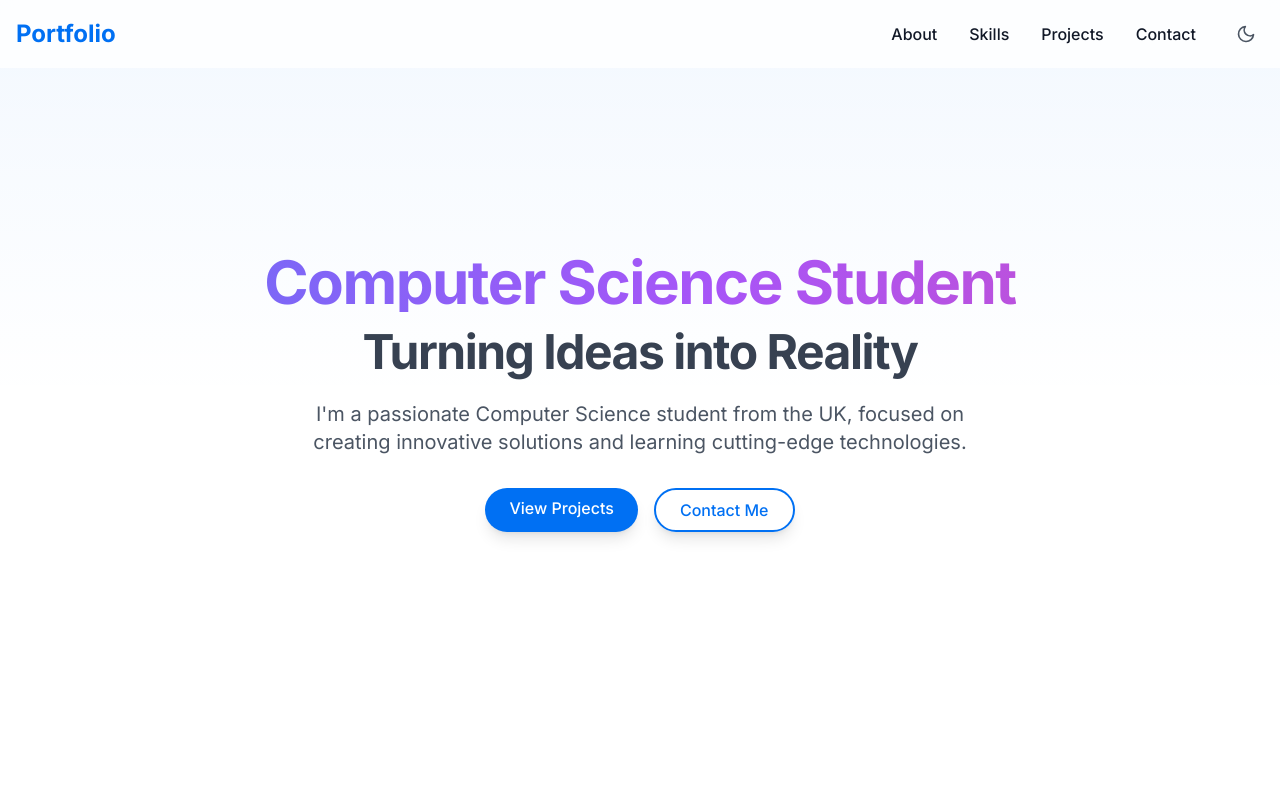
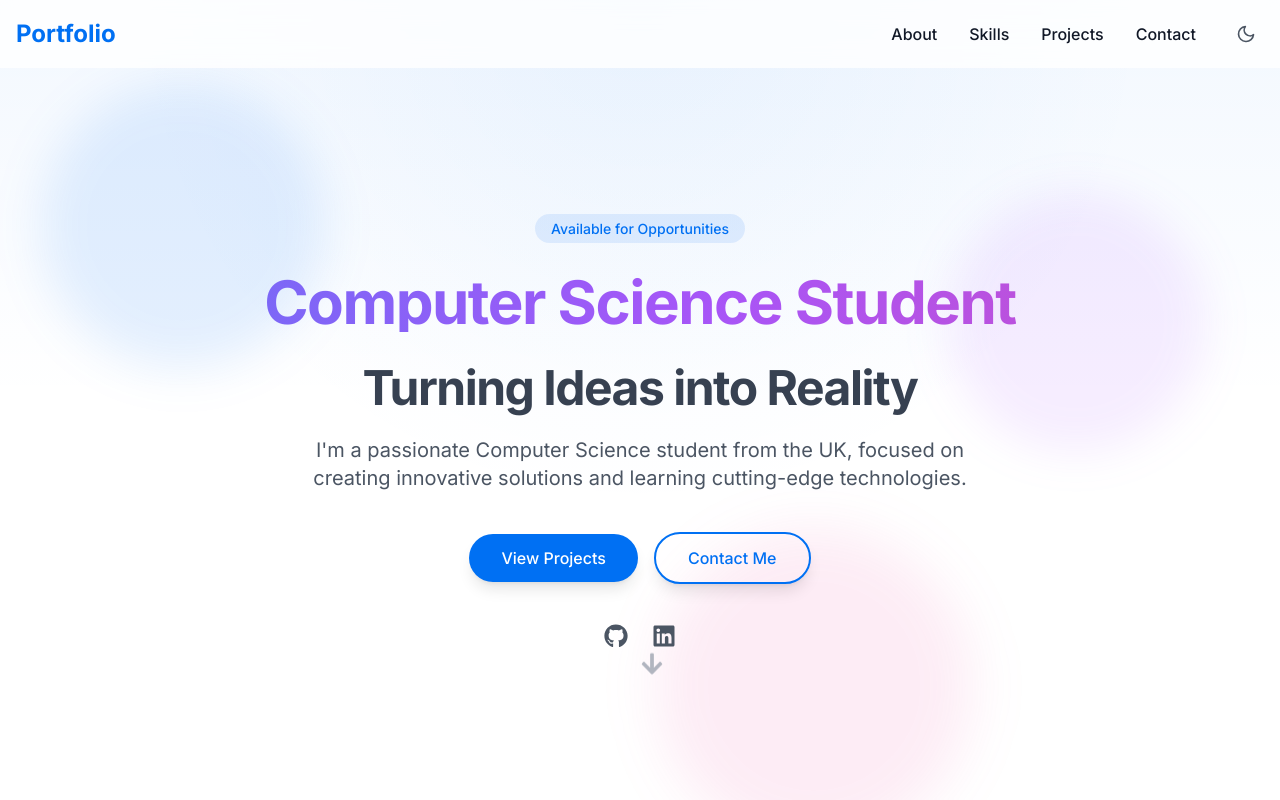
Before and after one commit to Mr-Harsh14/My-Portfolio, a Next.js app: page / in a window 1280 px wide. Shown: the top 800 px of the page. Built offline with nearby package versions, Linux system fonts and the light colour scheme.

Commit message:
better hero

```diff
--- a/src/app/globals.css
+++ b/src/app/globals.css
@@ -41,3 +41,30 @@
     @apply py-20 px-4 sm:px-6 lg:px-8;
   }
 }
+
+@keyframes blob {
+  0% {
+    transform: translate(0px, 0px) scale(1);
+  }
+  33% {
+    transform: translate(30px, -50px) scale(1.1);
+  }
+  66% {
+    transform: translate(-20px, 20px) scale(0.9);
+  }
+  100% {
+    transform: translate(0px, 0px) scale(1);
+  }
+}
+
+.animate-blob {
+  animation: blob 7s infinite;
+}
+
+.animation-delay-2000 {
+  animation-delay: 2s;
+}
+
+.animation-delay-4000 {
+  animation-delay: 4s;
+}
--- a/src/app/page.tsx
+++ b/src/app/page.tsx
@@ -4,7 +4,7 @@ import Link from 'next/link'
 import Navbar from '@/components/Navbar'
 import Footer from '@/components/Footer'
 import ContactForm from '@/components/ContactForm'
-import { FaGithub, FaLinkedin, FaCode, FaMapMarkerAlt, FaEnvelope } from 'react-icons/fa'
+import { FaGithub, FaLinkedin, FaCode, FaMapMarkerAlt, FaEnvelope, FaArrowDown } from 'react-icons/fa'
 import AnimatedSection from '@/components/AnimatedSection'
 import { motion } from 'framer-motion'
 
@@ -19,23 +19,46 @@ export default function Home() {
       <Navbar />
       <main className="flex-grow bg-white dark:bg-gray-900">
         {/* Hero Section */}
-        <AnimatedSection className="section-padding flex flex-col items-center justify-center min-h-screen text-center pt-16 relative overflow-hidden">
+        <AnimatedSection className="min-h-screen relative flex flex-col items-center justify-center overflow-hidden">
+          {/* Background Elements */}
+          <div className="absolute inset-0">
             <div className="absolute inset-0 bg-gradient-to-b from-primary/5 via-transparent to-transparent dark:from-primary/10" />
-          <div className="max-w-4xl mx-auto relative">
+            <div className="absolute inset-0 bg-[radial-gradient(circle_at_top,_var(--tw-gradient-stops))] from-primary/5 via-transparent to-transparent dark:from-primary/10" />
+
+            {/* Animated background shapes */}
+            <div className="absolute top-20 left-10 w-72 h-72 bg-primary/10 rounded-full mix-blend-multiply filter blur-xl animate-blob" />
+            <div className="absolute top-40 right-10 w-72 h-72 bg-purple-500/10 rounded-full mix-blend-multiply filter blur-xl animate-blob animation-delay-2000" />
+            <div className="absolute -bottom-20 left-1/2 w-72 h-72 bg-pink-500/10 rounded-full mix-blend-multiply filter blur-xl animate-blob animation-delay-4000" />
+          </div>
+
+          <div className="relative px-4 sm:px-6 lg:px-8 w-full max-w-7xl mx-auto pt-32 pb-16">
+            <div className="text-center">
+              <motion.div
+                initial={{ opacity: 0, y: 20 }}
+                animate={{ opacity: 1, y: 0 }}
+                transition={{ duration: 0.5 }}
+                className="relative inline-block"
+              >
+                <span className="bg-primary/10 dark:bg-primary/20 text-primary px-4 py-1.5 rounded-full text-sm font-medium">
+                  Available for Opportunities
+                </span>
+              </motion.div>
+
               <motion.h1
-              className="text-4xl sm:text-5xl md:text-6xl font-bold mb-6 tracking-tight"
+                className="mt-8 text-4xl sm:text-5xl md:text-6xl font-bold tracking-tight"
                 initial={{ opacity: 0, y: 20 }}
                 animate={{ opacity: 1, y: 0 }}
                 transition={{ duration: 0.5, delay: 0.2 }}
               >
-              <span className="hero-gradient inline-block">Computer Science Student</span>
+                <span className="hero-gradient inline-block mb-4">Computer Science Student</span>
                 <br />
                 <span className="text-3xl sm:text-4xl md:text-5xl text-gray-700 dark:text-gray-300 mt-4 block">
                   Turning Ideas into Reality
                 </span>
               </motion.h1>
+
               <motion.p
-              className="text-lg md:text-xl text-gray-600 dark:text-gray-400 max-w-2xl mx-auto mb-8"
+                className="mt-6 text-lg md:text-xl text-gray-600 dark:text-gray-400 max-w-2xl mx-auto"
                 initial={{ opacity: 0, y: 20 }}
                 animate={{ opacity: 1, y: 0 }}
                 transition={{ duration: 0.5, delay: 0.4 }}
@@ -43,22 +66,70 @@ export default function Home() {
                 I'm a passionate Computer Science student from the UK, focused on creating
                 innovative solutions and learning cutting-edge technologies.
               </motion.p>
+
               <motion.div
-              className="flex gap-4 justify-center"
+                className="mt-10 flex flex-col sm:flex-row gap-4 justify-center items-center"
                 initial={{ opacity: 0, y: 20 }}
                 animate={{ opacity: 1, y: 0 }}
                 transition={{ duration: 0.5, delay: 0.6 }}
               >
-              <Link href="#projects" className="btn-primary shadow-lg hover:shadow-primary/25 transition-all">
+                <Link
+                  href="#projects"
+                  className="btn-primary shadow-lg hover:shadow-primary/25 transition-all px-8 py-3 text-base"
+                >
                   View Projects
                 </Link>
                 <Link
                   href="#contact"
-                className="px-6 py-2 rounded-full border-2 border-primary text-primary hover:bg-primary hover:text-white transition-all duration-200 font-medium shadow-lg hover:shadow-primary/25"
+                  className="px-8 py-3 rounded-full border-2 border-primary text-primary hover:bg-primary hover:text-white transition-all duration-200 font-medium shadow-lg hover:shadow-primary/25 text-base"
                 >
                   Contact Me
                 </Link>
               </motion.div>
+
+              {/* Social Links */}
+              <motion.div
+                className="mt-10 flex justify-center gap-6"
+                initial={{ opacity: 0, y: 20 }}
+                animate={{ opacity: 1, y: 0 }}
+                transition={{ duration: 0.5, delay: 0.8 }}
+              >
+                <motion.a
+                  href="https://github.com"
+                  target="_blank"
+                  className="text-gray-600 dark:text-gray-400 hover:text-primary transition-colors"
+                  whileHover={{ scale: 1.1 }}
+                  whileTap={{ scale: 0.95 }}
+                >
+                  <FaGithub className="w-6 h-6" />
+                </motion.a>
+                <motion.a
+                  href="https://linkedin.com"
+                  target="_blank"
+                  className="text-gray-600 dark:text-gray-400 hover:text-primary transition-colors"
+                  whileHover={{ scale: 1.1 }}
+                  whileTap={{ scale: 0.95 }}
+                >
+                  <FaLinkedin className="w-6 h-6" />
+                </motion.a>
+              </motion.div>
+
+              {/* Scroll Down Indicator */}
+              <motion.div
+                className="absolute bottom-8 left-1/2 transform -translate-x-1/2"
+                initial={{ opacity: 0, y: -20 }}
+                animate={{ opacity: 1, y: 0 }}
+                transition={{
+                  duration: 0.5,
+                  delay: 1,
+                  repeat: Infinity,
+                  repeatType: "reverse",
+                  repeatDelay: 0.5
+                }}
+              >
+                <FaArrowDown className="w-6 h-6 text-gray-400 dark:text-gray-600" />
+              </motion.div>
+            </div>
           </div>
         </AnimatedSection>
 
```
Lines whose indentation alone changed are shown as unchanged.
